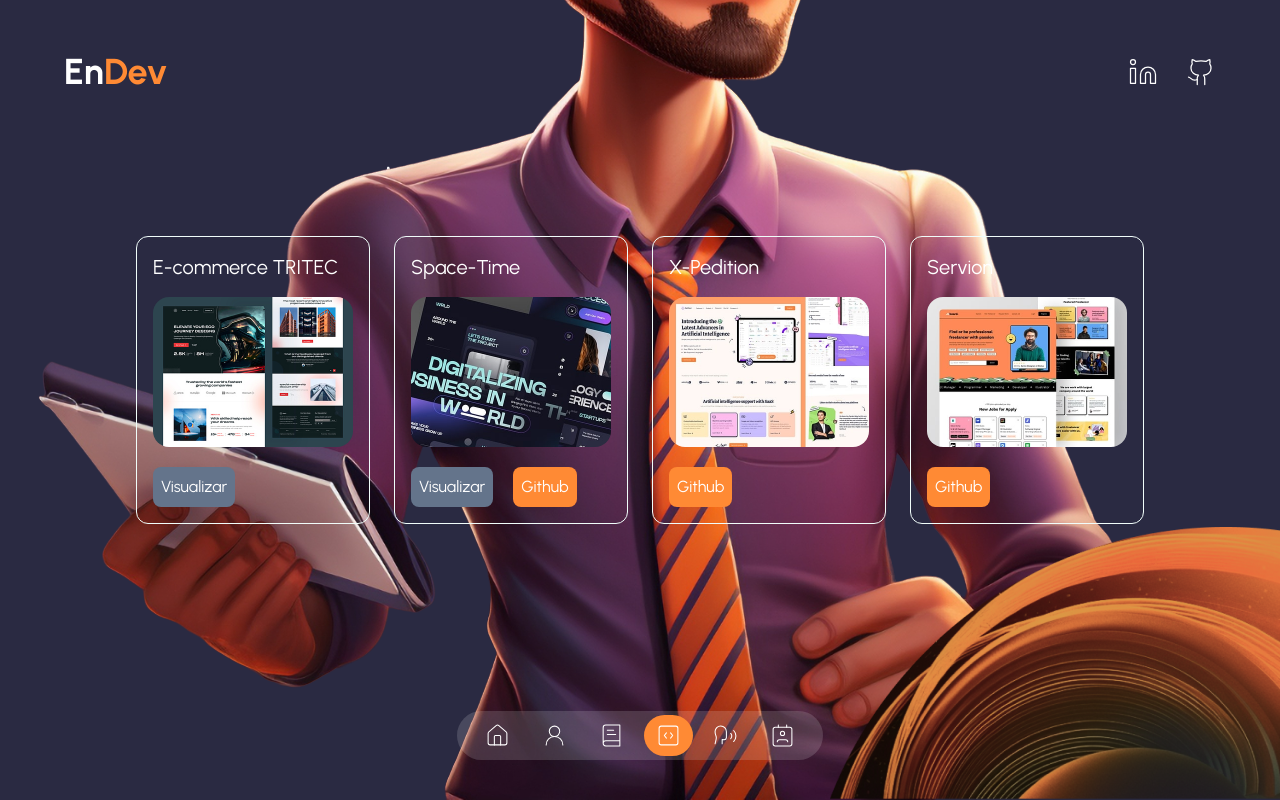
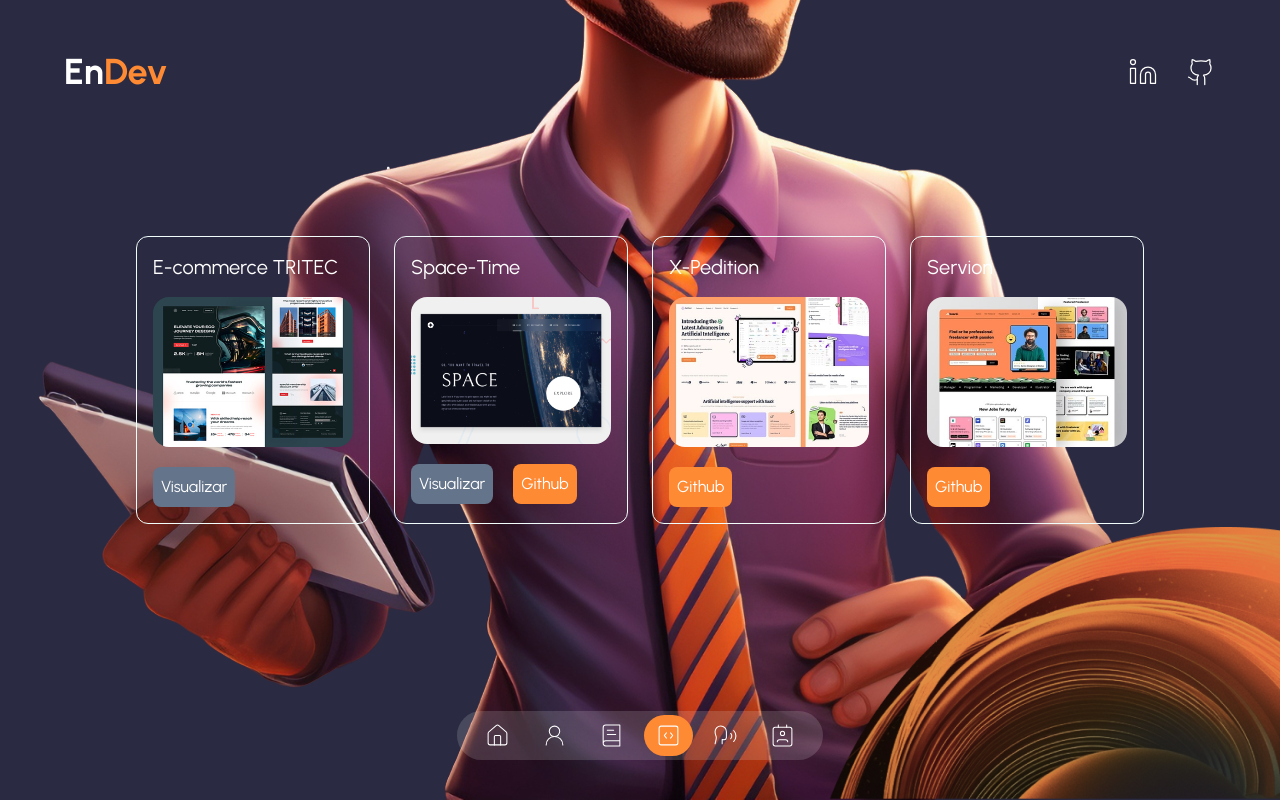
Before and after one commit to enmedinad/Portfolio, a Next.js app: page /portfolio in a window 1280 px wide. Built offline with nearby package versions, Linux system fonts and the light colour scheme.

Commit message:
Image replacement

```diff
--- a/data.tsx
+++ b/data.tsx
@@ -135,7 +135,7 @@ export const dataPortfolio = [
     {
         id: 2,
         title: "Space-Time",
-        image: "/image-2.jpg",
+        image: "/space-time.jpg",
         urlGithub: "https://github.com/enmedinad/SpaceTime",
         urlLive: "https://enmedinad.github.io/SpaceTime/",
     },
```
Also changed, not shown: public/image-2.jpg (deleted), public/space-time.jpg (added).
